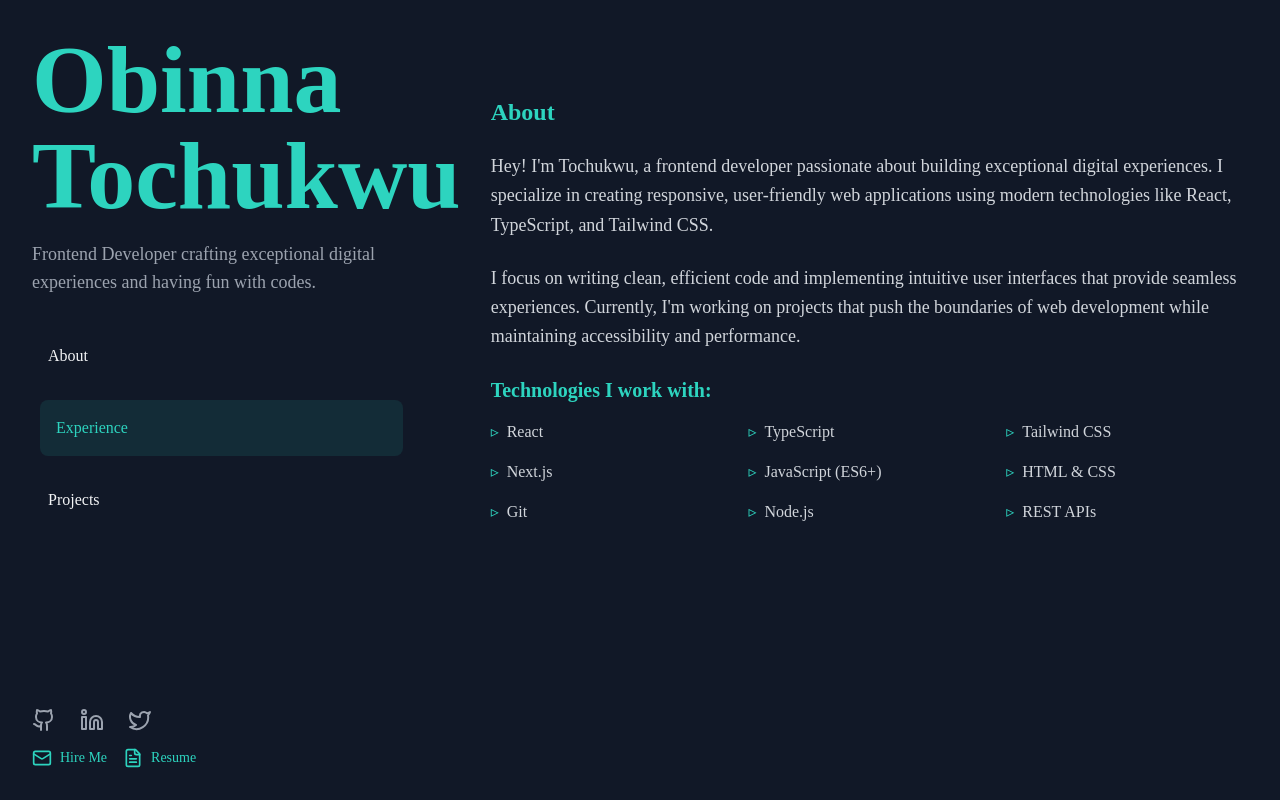
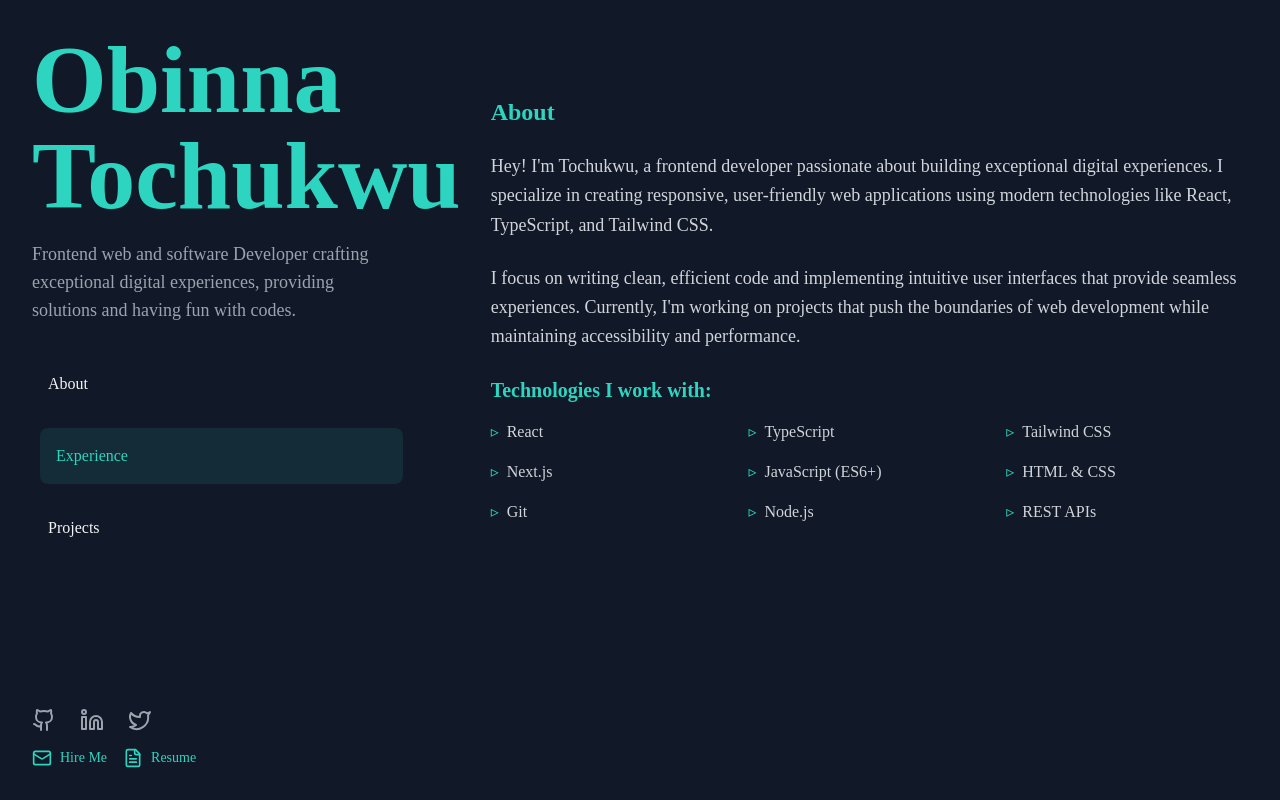
Before and after one commit to Tryb3-Tunchi/myNewPortfolio, a React (Vite) app: page / in a window 1280 px wide. Shown: the top 800 px of the page. Built offline with nearby package versions, Linux system fonts and the light colour scheme; a web font is replaced by a local one.

Commit message:
ready to go online

```diff
--- a/src/components/Layout/Portfolio.tsx
+++ b/src/components/Layout/Portfolio.tsx
@@ -65,7 +65,7 @@ const Portfolio = () => {
           </h1>
 
           <p className="text-lg text-gray-400 mb-8">
-            Frontend Developer crafting exceptional digital experiences and
+            Frontend web and software Developer crafting exceptional digital experiences, providing solutions and
             having fun with codes.
           </p>
 
```
